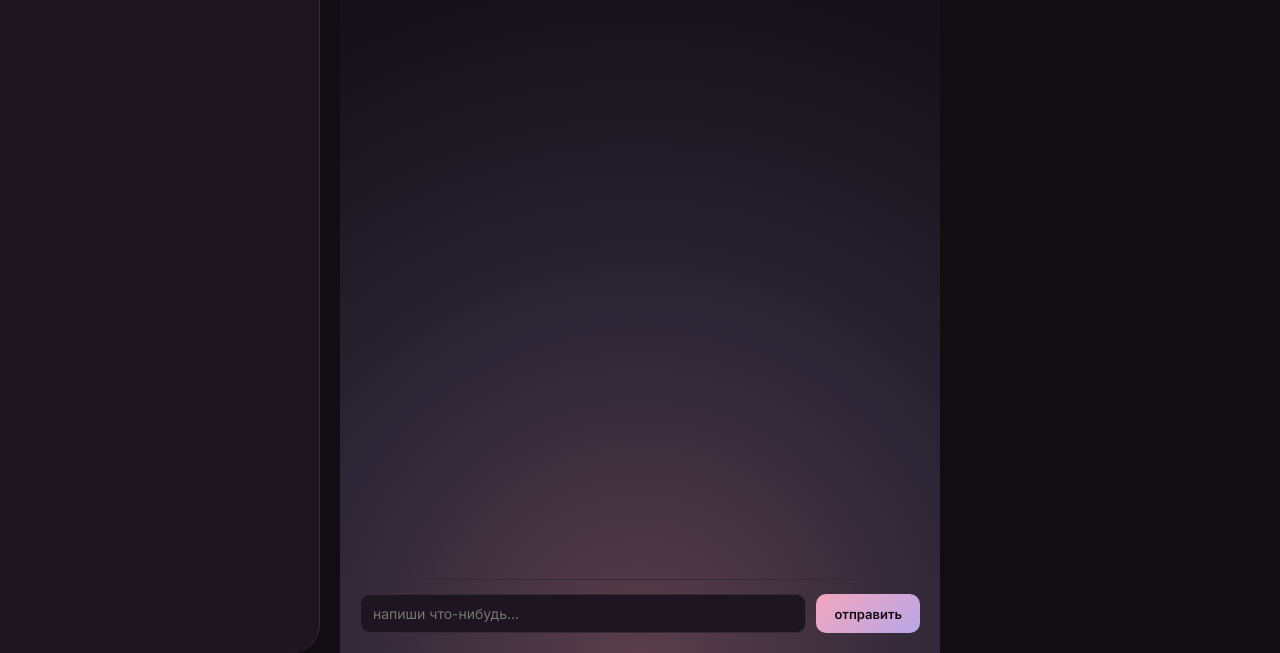
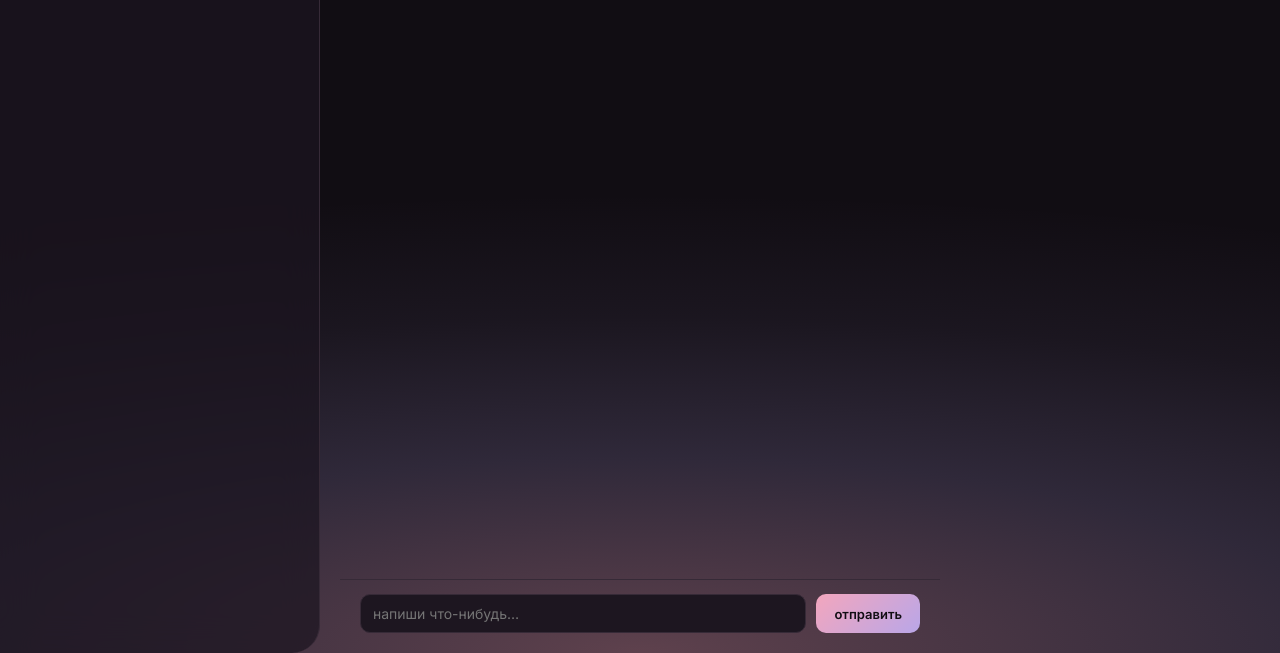
Before and after one commit to ansar55mebel-lgtm/yari-ai, a website: page docs/index.html in a window 1280 px wide. Both pictures are taken after a click on the button "чаты ▾". Shown: the part 147-800 px from the top of the page. Drawn offline with Linux system fonts and the light colour scheme.

Commit message:
Update style.css

```diff
--- a/docs/style.css
+++ b/docs/style.css
@@ -19,7 +19,13 @@
 html, body {
   height: 100%;
   margin: 0;
-  background: var(--panther);
+  background: radial-gradient(
+    ellipse 160% 70% at 50% 100%,
+    rgba(243, 166, 189, 0.34) 0%,
+    rgba(185, 166, 232, 0.18) 35%,
+    rgba(185, 166, 232, 0.06) 60%,
+    transparent 82%
+  ), var(--panther);
   color: var(--text);
   font-family: 'Inter', sans-serif;
 }
@@ -33,30 +39,8 @@ html, body {
   max-width: 640px;
   margin: 0 auto;
   isolation: isolate;
-  background: var(--panther);
+  background: transparent;
   overflow-x: hidden;
-}
-
-/* Розовая подсветка — теперь на весь экран (не только нижняя часть), но
-   по-прежнему ярче всего у низа и мягко гаснет к верху. Отрицательный
-   z-index держит её позади хедера/чата/композера (у них свой фон там, где
-   он есть), но видна сквозь прозрачные зоны .chat и .composer. */
-.app::before {
-  content: "";
-  position: absolute;
-  left: 0;
-  right: 0;
-  top: 0;
-  bottom: 0;
-  background: radial-gradient(
-    ellipse 160% 120% at 50% 100%,
-    rgba(243, 166, 189, 0.32) 0%,
-    rgba(185, 166, 232, 0.16) 35%,
-    rgba(185, 166, 232, 0.06) 60%,
-    transparent 85%
-  );
-  pointer-events: none;
-  z-index: -1;
 }
 
 .header {
@@ -310,7 +294,9 @@ html, body {
   left: 0;
   right: 0;
   z-index: 250;
-  background: var(--panther-soft);
+  background: rgba(29, 22, 32, 0.72);
+  backdrop-filter: blur(18px);
+  -webkit-backdrop-filter: blur(18px);
   display: flex;
   flex-direction: column;
   overflow-y: auto;
```
